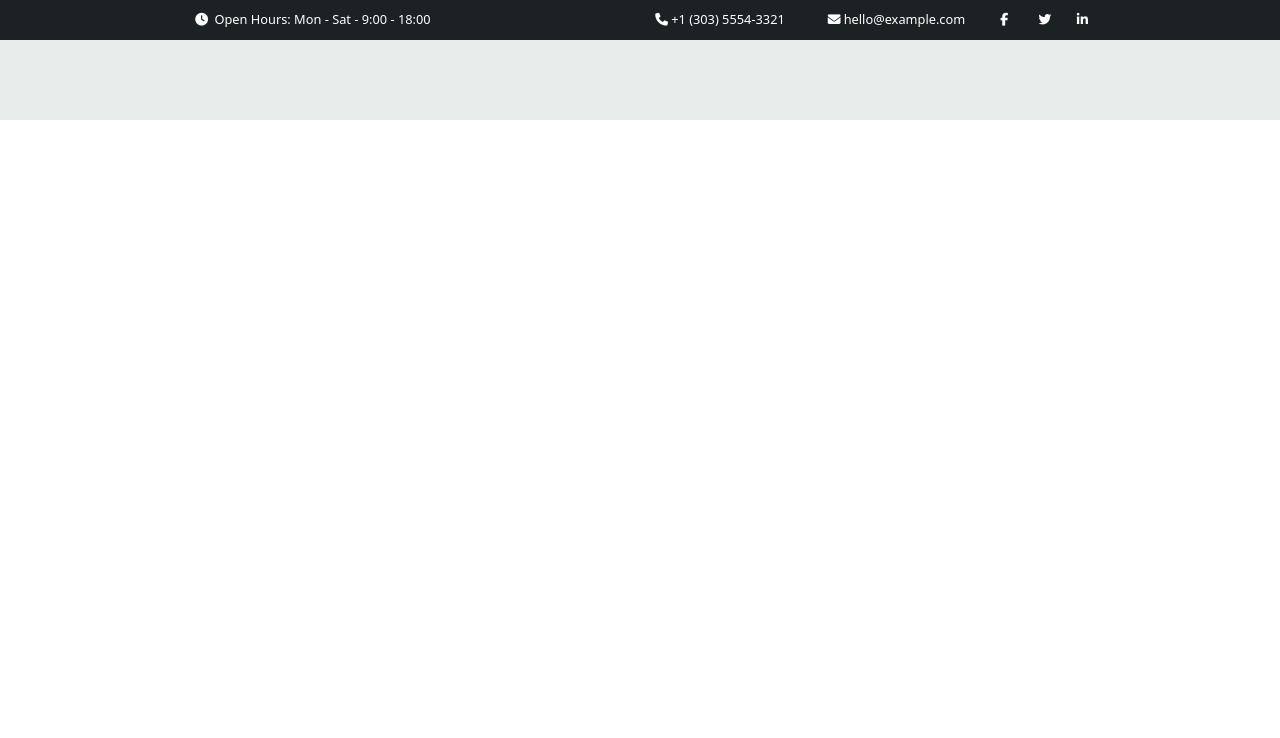
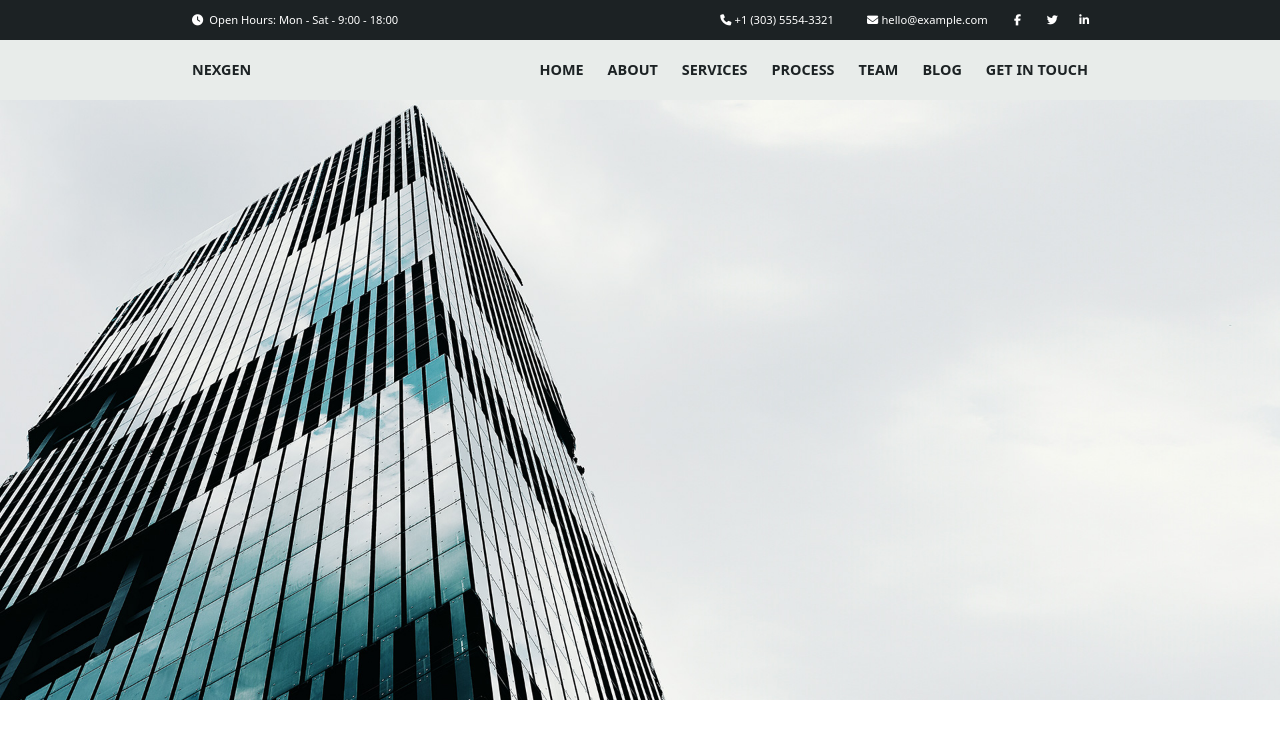
Before and after one commit to andrearicciotti/insurance-consulting, a Vue app: page / in a window 1280 px wide. Shown: the top 738 px of the page. Built offline with nearby package versions, Linux system fonts and the light colour scheme.

Commit message:
add: header component, main component(home section - wip)

```diff
--- a/src/components/HeaderApp.vue
+++ b/src/components/HeaderApp.vue
@@ -15,14 +15,14 @@ export default {
 
             <div class="ms_container">
 
-                <div class="row align-content-center">
+                <div class="row align-content-center justify-content-between">
 
-                    <div class="col-6 justify-content-start">
+                    <div class="col-auto">
                         <i class="fa-solid fa-clock"></i>
                         <span> Open Hours: Mon - Sat - 9:00 - 18:00</span>
                     </div>
 
-                    <div class="col-6">
+                    <div class="col-auto">
 
                         <div class="row align-content-center">
                             <div class="col-9">
@@ -57,9 +57,29 @@ export default {
 
         </div>
 
-        <div class="header-bottom">
+        <div id="home" class="header-bottom  fw-semibold">
 
             <div class="ms_container">
+
+                <div class="row align-content-center">
+
+                    <div class="col-1">
+                        <a href="app">Nexgen</a>
+                    </div>
+
+                    <div class="col-11 ms_navigation">
+                        <div class="row align-content-center justify-content-end">
+                            <div class="col-auto"><a href="home">Home</a></div>
+                            <div class="col-auto"><a href="about">About</a></div>
+                            <div class="col-auto"><a href="services">Services</a></div>
+                            <div class="col-auto"><a href="process">Process</a></div>
+                            <div class="col-auto"><a href="team">Team</a></div>
+                            <div class="col-auto"><a href="blog">Blog</a></div>
+                            <div class="col-auto"><a href="get-in-touch">Get in touch</a></div>
+                        </div>
+                    </div>
+
+                </div>
 
             </div>
 
@@ -74,13 +94,18 @@ export default {
 
 header {
     height: $header-heigth;
+    position: fixed;
+    top: 0;
+    left: 0;
+    z-index: 999;
+    width: 100%;
 
     .header-top {
         width: 100%;
         height: calc($header-heigth / 3);
         background-color: $shark-color;
         color: $white-color;
-        font-size: .8rem;
+        font-size: .7rem;
 
         .ms_container {
             width: 70%;
@@ -91,23 +116,43 @@ header {
                 height: 100%;
 
                 i {
-                    margin: 0 .2rem;
+                    margin-right: .2rem;
                 }
             }
         }
     }
 
     .header-bottom {
-        height: calc($header-heigth / 3 * 2);
+        height: calc($header-heigth / 3 * 1.5);
         width: 100%;
         background-color: $black-haze-color;
+        font-size: .9rem;
 
         .ms_container {
             width: 70%;
             height: 100%;
             margin: 0 auto;
 
+            .col-auto:hover {
+                background-color: $blue-lagoon-color;
+                border-radius: 5px;
+            }
 
+            .col-auto:hover > a {
+                color: $white-color;
+            }
+
+            &>* {
+                height: 100%;
+            }
+
+            a {
+                text-decoration: none;
+                color: $shark-color;
+                text-transform: uppercase;
+                line-height: 30px;
+                border-radius: 10px;
+            }
         }
     }
 
--- a/src/components/MainApp.vue
+++ b/src/components/MainApp.vue
@@ -9,13 +9,29 @@ export default {
 </script>
 
 <template>
-    <div>
+    <main>
 
-    </div>
+        <section id="home">
+
+        </section>
+        <section id="about"></section>
+        <section id="services"></section>
+        <section id="process"></section>
+        <section id="team"></section>
+        <section id="blog"></section>
+        <section id="get-in-touch"></section>
+
+    </main>
 </template>
 
 <style lang="scss" scoped>
 @use '../style/partials/mixins' as *;
 @use '../style/partials/variables' as *;
 
+#home {
+    height: 700px;
+    background-image: url(../assets/img/bg-6.jpg);
+    background-size: cover;
+    background-position: bottom;
+}
 </style>
```
